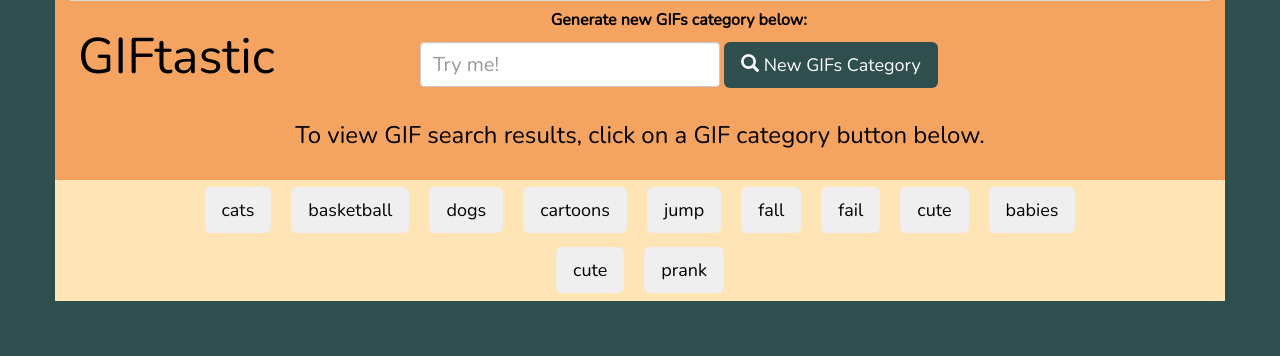
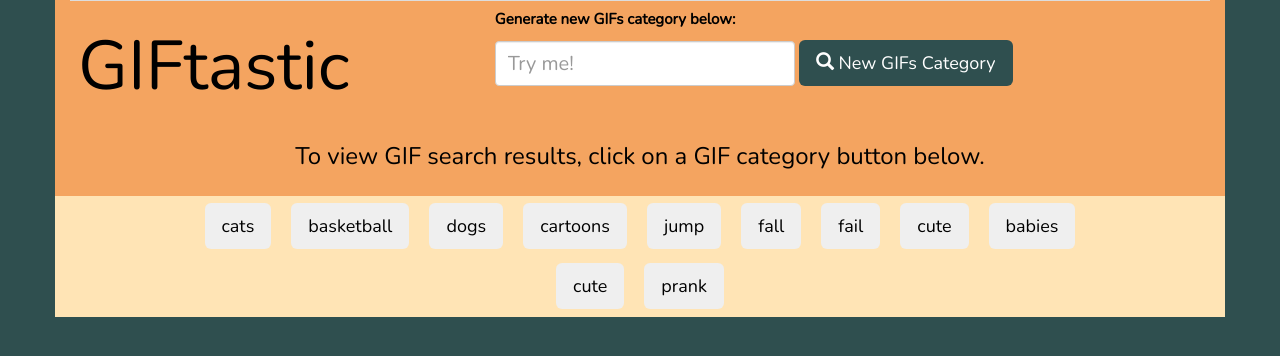
Before and after one commit to ceq2000/GIFtastic, a plain HTML site: page index.html in a window 1280 px wide. Drawn offline with nearby package versions, Linux system fonts and the light colour scheme.

Commit message:
Updated Header

```diff
--- a/asets/css/style.css
+++ b/asets/css/style.css
@@ -4,7 +4,10 @@
 }
 
 #header {
-  font-size: 50px;
+  font-size: 69px;
+  float: left;
+  text-shadow: darkslategrey;
+  text-align: left;
 }
 
 body {
@@ -29,11 +32,6 @@ body {
   color: black;
 }
 
-hr {
-  width: 100%;
-  height: 10px;
-}
-
 .gif:hover {
   cursor: pointer;
   border: sandybrown solid 7.5px;
@@ -46,3 +44,15 @@ hr {
 input[type=text] {
    font-size: 20px;
 }
+
+#search-input {
+  font-size: 94%;
+  text-align: left;
+  color: #000;
+}
+
+#instructions {
+  font-size: 12px;
+  text-align: left;
+  color: #000;
+}
```
